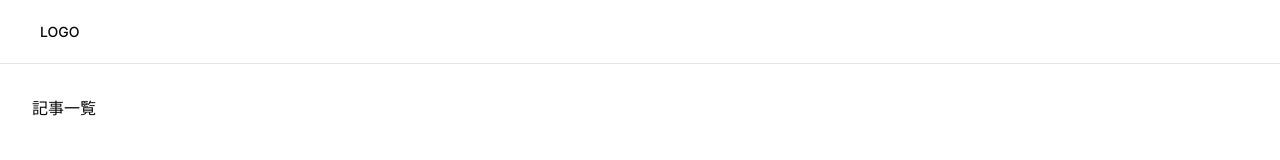
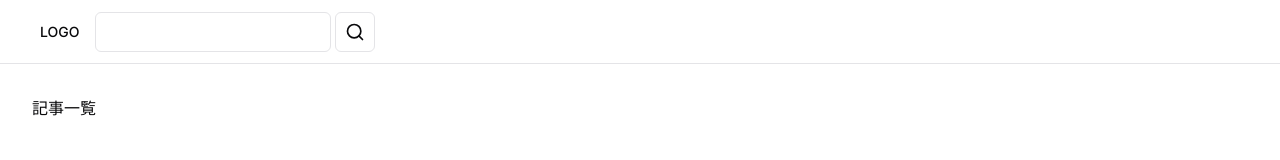
Before and after one commit to nino-plus/next-wp, a Next.js app: page / in a window 1280 px wide. Shown: the top 160 px of the page. Built offline with nearby package versions, Linux system fonts and the light colour scheme.

Commit message:
feat(search): 検索画面追加

```diff
--- a/app/layout.tsx
+++ b/app/layout.tsx
@@ -5,6 +5,9 @@ import { Button } from '@/components/ui/button';
 import Link from 'next/link';
 import { TITLE } from '@/config';
 import { cn } from '@/lib/utils';
+import { Input } from '@/components/ui/input';
+import { Search } from 'lucide-react';
+import { redirect } from 'next/navigation';
 
 const inter = Inter({ subsets: ['latin'] });
 
@@ -25,6 +28,30 @@ export default function RootLayout({
           <Button variant="ghost" asChild>
             <Link href="/">{TITLE}</Link>
           </Button>
+
+          <form
+            action={async (formData: FormData) => {
+              'use server';
+
+              const keyword = formData.get('keyword') as string;
+
+              if (keyword) {
+                redirect(`/search?keyword=${encodeURIComponent(keyword)}`);
+              }
+            }}
+            className="flex gap-1"
+          >
+            <Input
+              autoComplete="off"
+              name="keyword"
+              type="search"
+              className="flex-1"
+            />
+            <Button size="icon" variant="outline">
+              <Search size={20} />
+              <span className="sr-only">検索</span>
+            </Button>
+          </form>
         </header>
 
         <main className="container py-8">{children}</main>
--- a/app/posts/data.ts
+++ b/app/posts/data.ts
@@ -3,9 +3,15 @@ import 'server-only';
 import { POSTS_ENDPOINT_URL } from '@/lib/wp';
 import { Post } from '@/types/post';
 
-export const getPosts = async () => {
-  const res = await fetch(POSTS_ENDPOINT_URL, {
+export const searchPosts = async (keyword: string) => {
+  const res = await fetch(POSTS_ENDPOINT_URL + `?search=${keyword}`, {
     cache: 'no-store',
   });
-  return (await res.json()) as Post[];
+
+  const totalPageCount = res.headers.get('X-WP-TotalPages');
+
+  return {
+    posts: (await res.json()) as Post[],
+    totalPageCount: Number(totalPageCount),
+  };
 };
--- /dev/null
+++ b/app/search/page.tsx
@@ -0,0 +1,64 @@
+import { searchPosts } from '@/app/posts/data';
+import { Card, CardContent, CardHeader, CardTitle } from '@/components/ui/card';
+import { cn } from '@/lib/utils';
+import { format } from 'date-fns';
+import Image from 'next/image';
+import Link from 'next/link';
+
+export default async function Page({
+  searchParams: { keyword },
+}: {
+  searchParams: {
+    keyword: string;
+  };
+}) {
+  const { posts } = await searchPosts(keyword);
+
+  return (
+    <>
+      <h1 className="font-bold mb-6 text-3xl">{keyword} の検索結果</h1>
+
+      {posts.length === 0 ? (
+        <p className="text-muted-foreground">記事が見つかりませんでした。</p>
+      ) : (
+        <div className="grid grid-cols-1 lg:grid-cols-4 gap-4">
+          {posts.map((post) => (
+            <Card key={post.id} className="relative">
+              <CardHeader>
+                <CardTitle>
+                  <Link href={`/posts/${post.id}`}>
+                    {post.title.rendered}
+                    <span className="absolute inset-0"></span>
+                  </Link>
+                </CardTitle>
+                <p className="text-muted-foreground">
+                  {format(new Date(post.date), 'yyyy年MM月dd日')}
+                </p>
+              </CardHeader>
+              <CardContent>
+                <p
+                  className={cn(
+                    post.jetpack_featured_media_url
+                      ? 'line-clamp-3'
+                      : 'line-clamp-6'
+                  )}
+                  dangerouslySetInnerHTML={{ __html: post.excerpt.rendered }}
+                />
+
+                {post.jetpack_featured_media_url && (
+                  <Image
+                    src={post.jetpack_featured_media_url}
+                    alt=""
+                    width={800}
+                    height={400}
+                    className="aspect-video object-cover object-center rounded-md mt-6 bg-muted"
+                  />
+                )}
+              </CardContent>
+            </Card>
+          ))}
+        </div>
+      )}
+    </>
+  );
+}
--- /dev/null
+++ b/components/ui/input.tsx
@@ -0,0 +1,25 @@
+import * as React from "react"
+
+import { cn } from "@/lib/utils"
+
+export interface InputProps
+  extends React.InputHTMLAttributes<HTMLInputElement> {}
+
+const Input = React.forwardRef<HTMLInputElement, InputProps>(
+  ({ className, type, ...props }, ref) => {
+    return (
+      <input
+        type={type}
+        className={cn(
+          "flex h-10 w-full rounded-md border border-input bg-background px-3 py-2 text-sm ring-offset-background file:border-0 file:bg-transparent file:text-sm file:font-medium placeholder:text-muted-foreground focus-visible:outline-none focus-visible:ring-2 focus-visible:ring-ring focus-visible:ring-offset-2 disabled:cursor-not-allowed disabled:opacity-50",
+          className
+        )}
+        ref={ref}
+        {...props}
+      />
+    )
+  }
+)
+Input.displayName = "Input"
+
+export { Input }
--- a/lib/wp.ts
+++ b/lib/wp.ts
@@ -2,3 +2,4 @@ const API_BASE_URL = 'https://public-api.wordpress.com/wp/v2';
 const SITE_URL = 'ninocompnay.wordpress.com';
 
 export const POSTS_ENDPOINT_URL = `${API_BASE_URL}/sites/${SITE_URL}/posts`;
+export const SEARCH_ENDPOINT_URL = `${API_BASE_URL}/sites/${SITE_URL}/search`;
```
